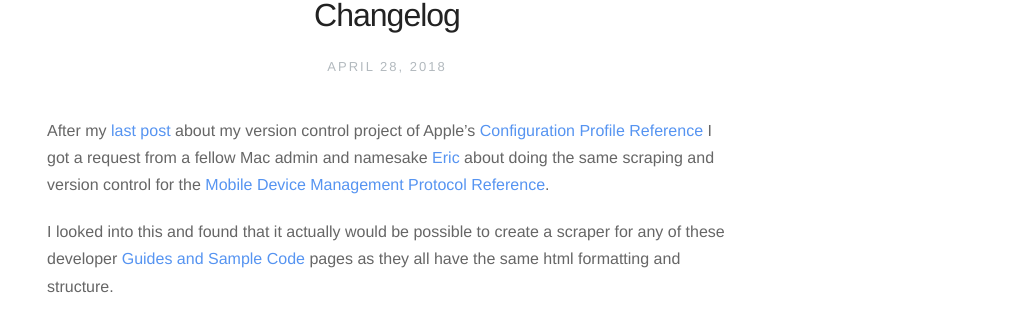
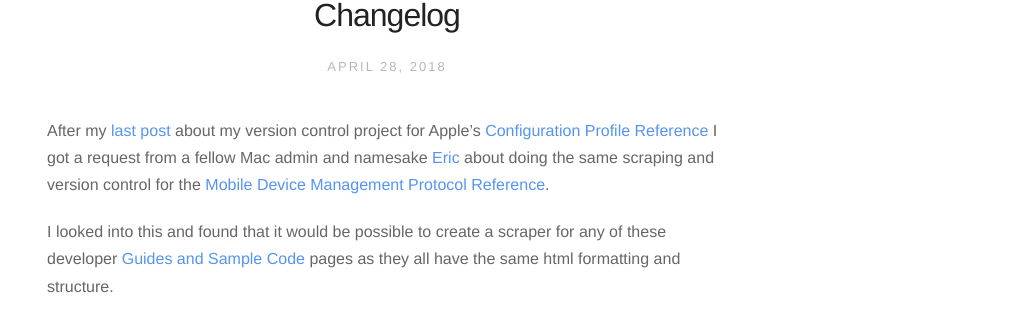
Before and after one commit to erikberglund/erikberglund.github.io, a Jekyll site: the page built from _posts/2018-04-28-MDM_Protocol_Reference_Changelog.markdown, in a window 1280 px wide. Shown: the part 169-494 px from the top of the page, without its empty margins (253-1280 px from the left). Built offline with Jekyll 4.4.1, drawn with Linux system fonts in a browser that asks for light colours; nearby versions of some CDN libraries.

```diff
--- a/_posts/2018-04-28-MDM_Protocol_Reference_Changelog.markdown
+++ b/_posts/2018-04-28-MDM_Protocol_Reference_Changelog.markdown
@@ -4,9 +4,9 @@ date:   2018-04-28 08:00:00
 description: Version controlled mirror of Apple's MDM Protocol Reference
 ---
 
-After my [last post](http://erikberglund.github.io/2018/Configuration_Profile_Reference_Changelog/) about my version control project of Apple's [Configuration Profile Reference](https://developer.apple.com/library/content/featuredarticles/iPhoneConfigurationProfileRef/Introduction/Introduction.html) I got a request from a fellow Mac admin and namesake [Eric](https://blog.eriknicolasgomez.com) about doing the same scraping and version control for the [Mobile Device Management Protocol Reference](https://developer.apple.com/library/content/documentation/Miscellaneous/Reference/MobileDeviceManagementProtocolRef).
+After my [last post](http://erikberglund.github.io/2018/Configuration_Profile_Reference_Changelog/) about my version control project for Apple's [Configuration Profile Reference](https://developer.apple.com/library/content/featuredarticles/iPhoneConfigurationProfileRef/Introduction/Introduction.html) I got a request from a fellow Mac admin and namesake [Eric](https://blog.eriknicolasgomez.com) about doing the same scraping and version control for the [Mobile Device Management Protocol Reference](https://developer.apple.com/library/content/documentation/Miscellaneous/Reference/MobileDeviceManagementProtocolRef).
 
-I looked into this and found that it actually would be possible to create a scraper for any of these developer [Guides and Sample Code](https://developer.apple.com/library/content/navigation/) pages as they all have the same html formatting and structure.
+I looked into this and found that it would be possible to create a scraper for any of these developer [Guides and Sample Code](https://developer.apple.com/library/content/navigation/) pages as they all have the same html formatting and structure.
 
 I put all other projects on hold and developed a generic version of the scraping script against the [Mobile Device Management Protocol Reference](https://developer.apple.com/library/content/documentation/Miscellaneous/Reference/MobileDeviceManagementProtocolRef) page.
 
```
Also changed, not shown: 2 other files.
